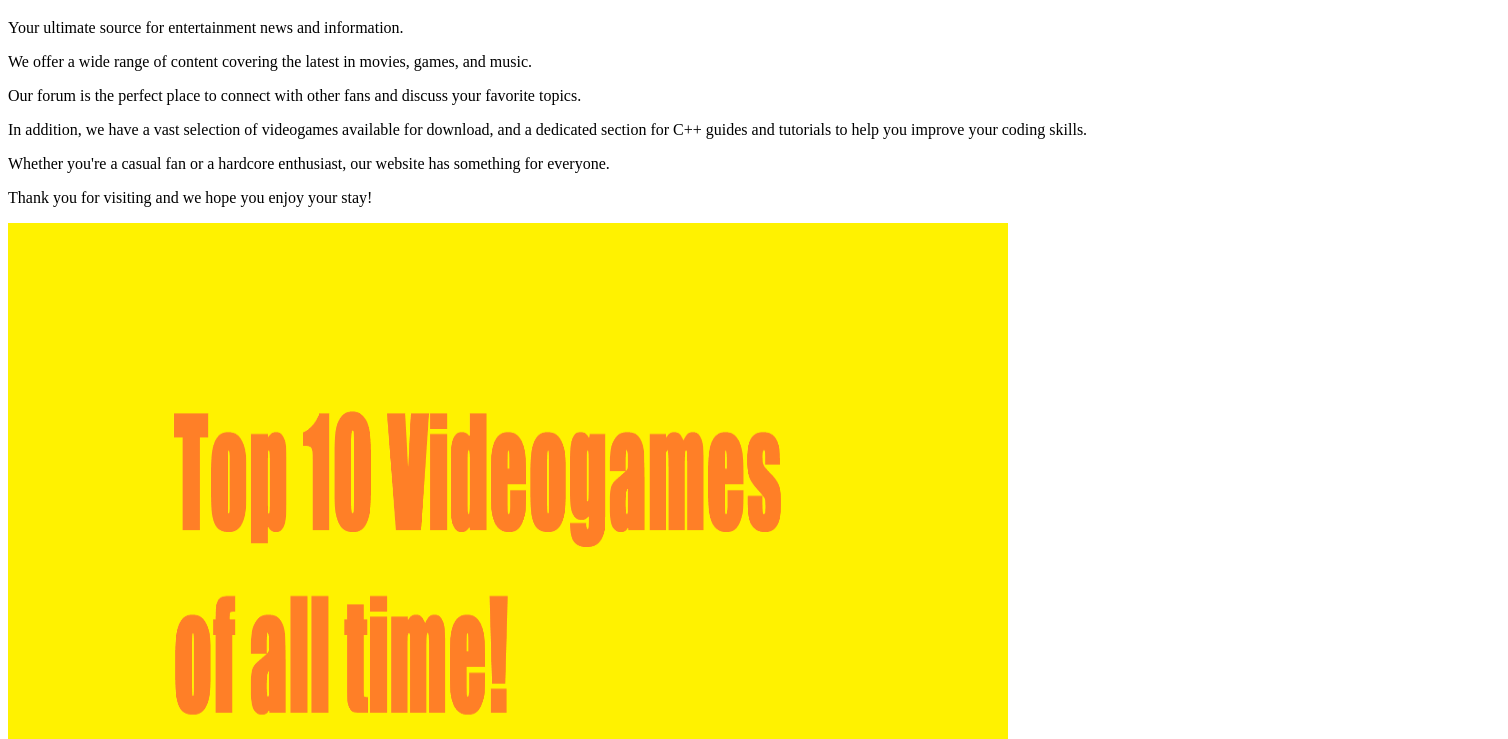
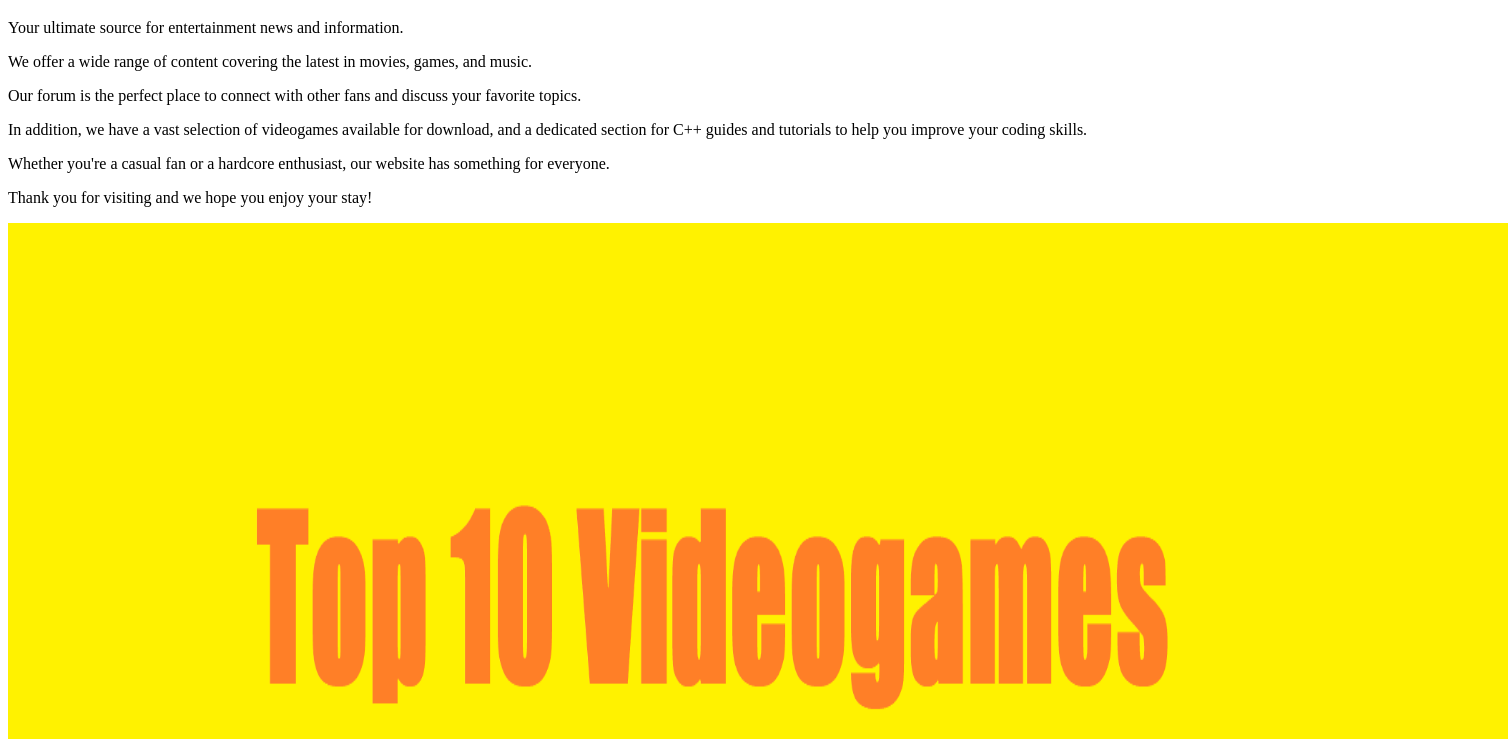
Before and after one commit to JulienGut/GigaHub, a plain HTML site: page index.html in a window 1280 px wide. Shown: the part 61-800 px from the top of the page, 1508 px wide, since content can reach past the window. Drawn offline with Linux system fonts and the light colour scheme.

Commit message:
Update index.html

```diff
--- a/index.html
+++ b/index.html
@@ -19,7 +19,7 @@
         <p>Thank you for visiting and we hope you enjoy your stay!</p>
 
        <a href="destination_page.html">
-  <img src="top10.png" alt="Alt text" width="1000" height="1000">
+  <img src="top10.png" alt="Alt text" width="1500" height="1500">
 </a>
         </a>
     </body>
```
